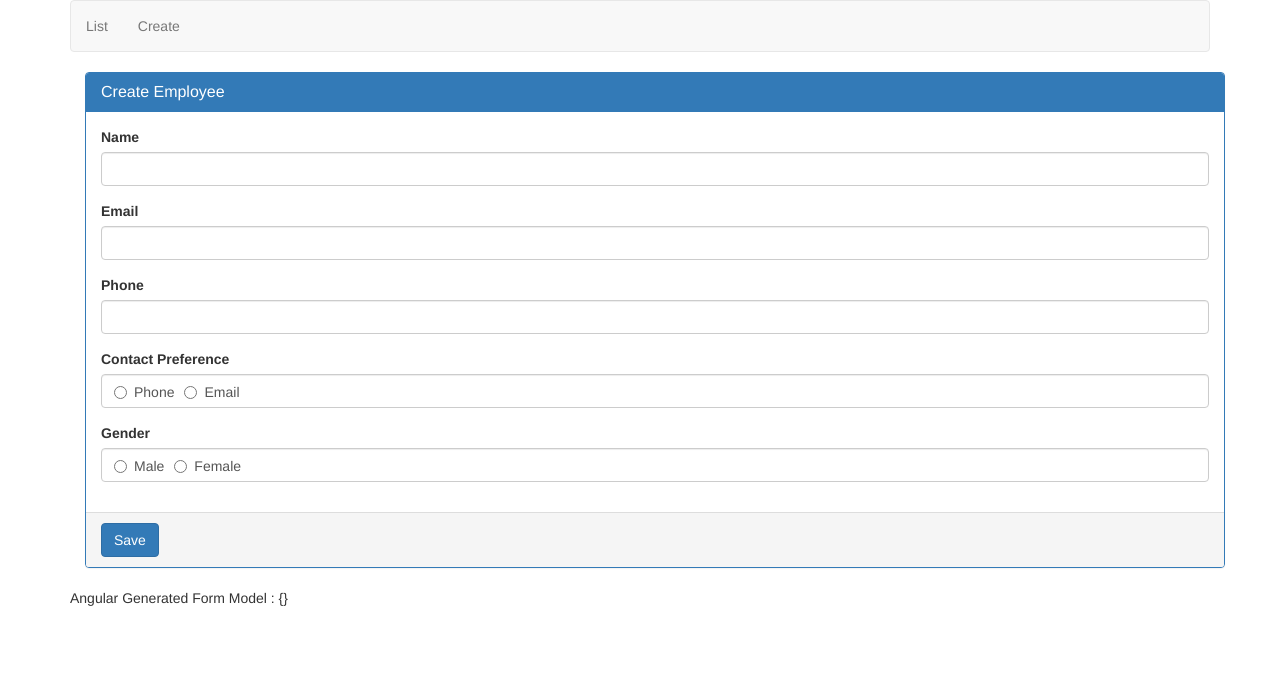
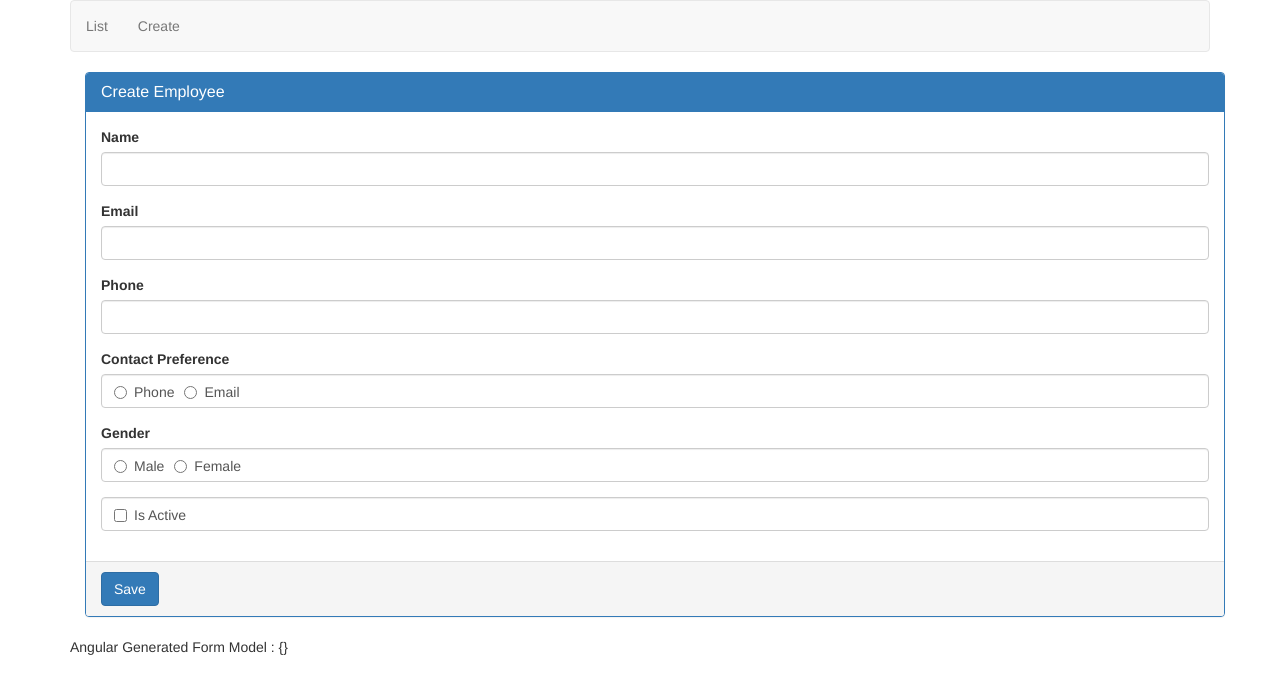
Before and after one commit to rakeshkumartiwari/angular-crud, an Angular app: page /create in a window 1280 px wide. Shown: the top 694 px of the page. Built offline with nearby package versions, Linux system fonts and the light colour scheme.

Commit message:
add chechbox

```diff
--- a/src/app/employees/create-employee.component.html
+++ b/src/app/employees/create-employee.component.html
@@ -45,6 +45,14 @@
             </label>
           </div>
         </div>
+        <div class="form-group">
+          <div class="form-control">
+            <label class="checkbox-inline">
+              <input type="checkbox" value="isActive" name="isActive" [(ngModel)]="isActive">
+              Is Active
+            </label>
+          </div>
+        </div>
       </div>
       <div class="panel-footer">
         <button type="submit" class="btn btn-primary">Save</button>
```
